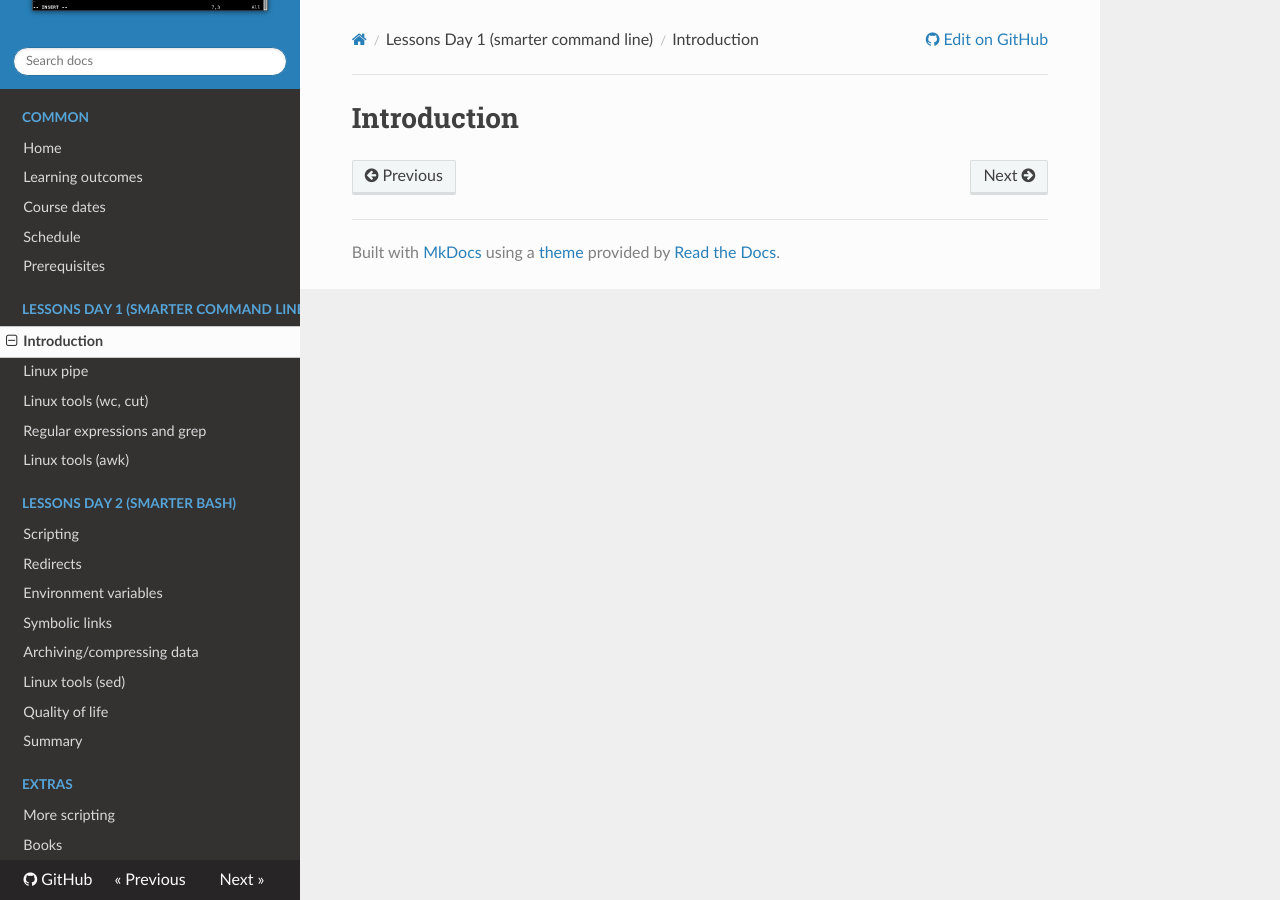
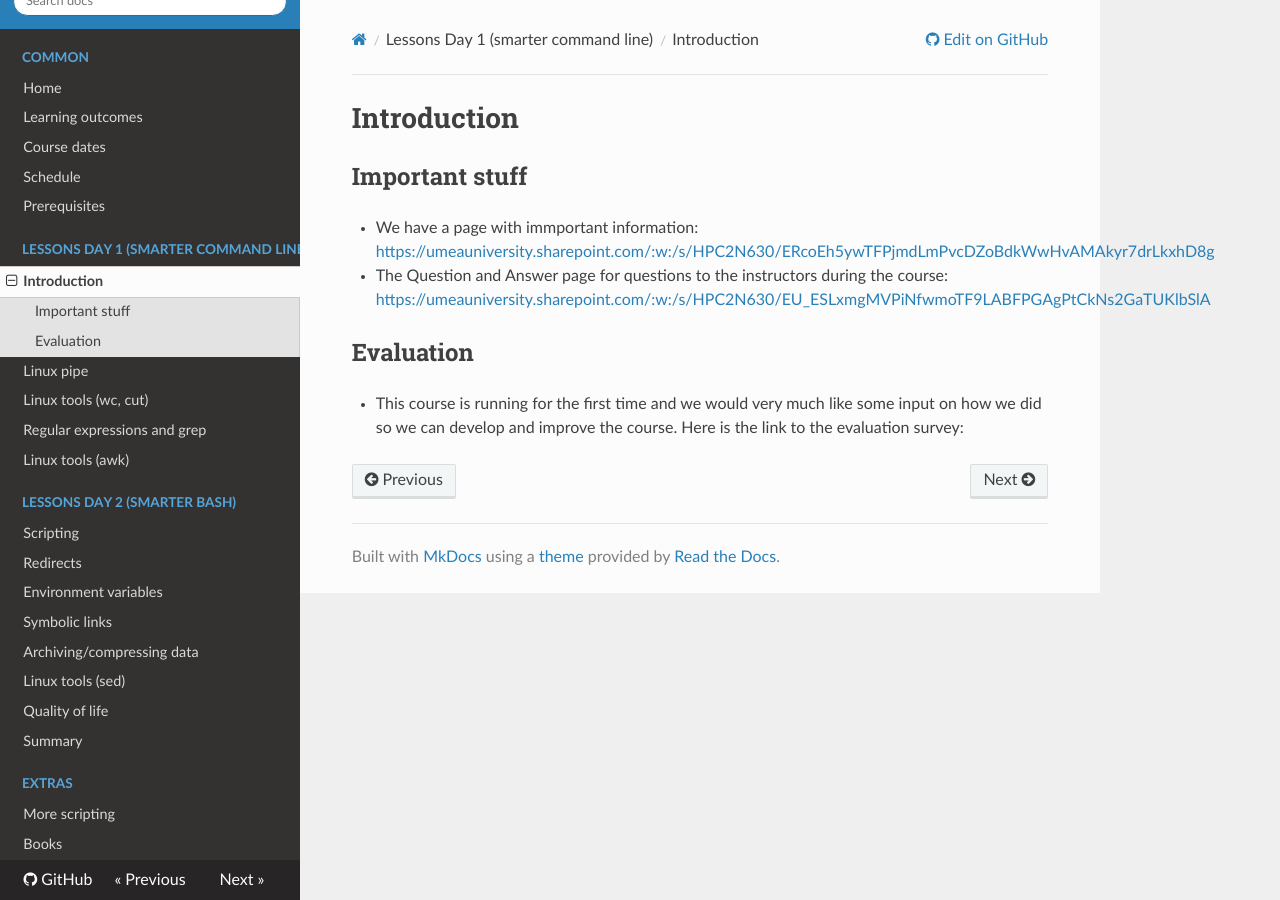
Before and after one commit to UPPMAX/linux-command-line-201, an MkDocs documentation site: the page built from docs/sessions/intro.md, in a window 1280 px wide. Built offline with MkDocs 1.6.1, drawn with Linux system fonts in a browser that asks for light colours; nearby versions of some CDN libraries.

Commit message:
adding the info page and the q/a page

```diff
--- a/docs/sessions/intro.md
+++ b/docs/sessions/intro.md
@@ -1 +1,10 @@
 # Introduction
+
+## Important stuff
+
+- We have a page with immportant information: <a href="https://umeauniversity.sharepoint.com/:w:/s/HPC2N630/ERcoEh5ywTFPjmdLmPvcDZoBdkWwHvAMAkyr7drLkxhD8g" target="_blank">https://umeauniversity.sharepoint.com/:w:/s/HPC2N630/ERcoEh5ywTFPjmdLmPvcDZoBdkWwHvAMAkyr7drLkxhD8g</a>
+- The Question and Answer page for questions to the instructors during the course: <a href="https://umeauniversity.sharepoint.com/:w:/s/HPC2N630/EU_ESLxmgMVPiNfwmoTF9LABFPGAgPtCkNs2GaTUKlbSlA" target="_blank">https://umeauniversity.sharepoint.com/:w:/s/HPC2N630/EU_ESLxmgMVPiNfwmoTF9LABFPGAgPtCkNs2GaTUKlbSlA</a>
+
+## Evaluation
+
+- This course is running for the first time and we would very much like some input on how we did so we can develop and improve the course. Here is the link to the evaluation survey:
```
